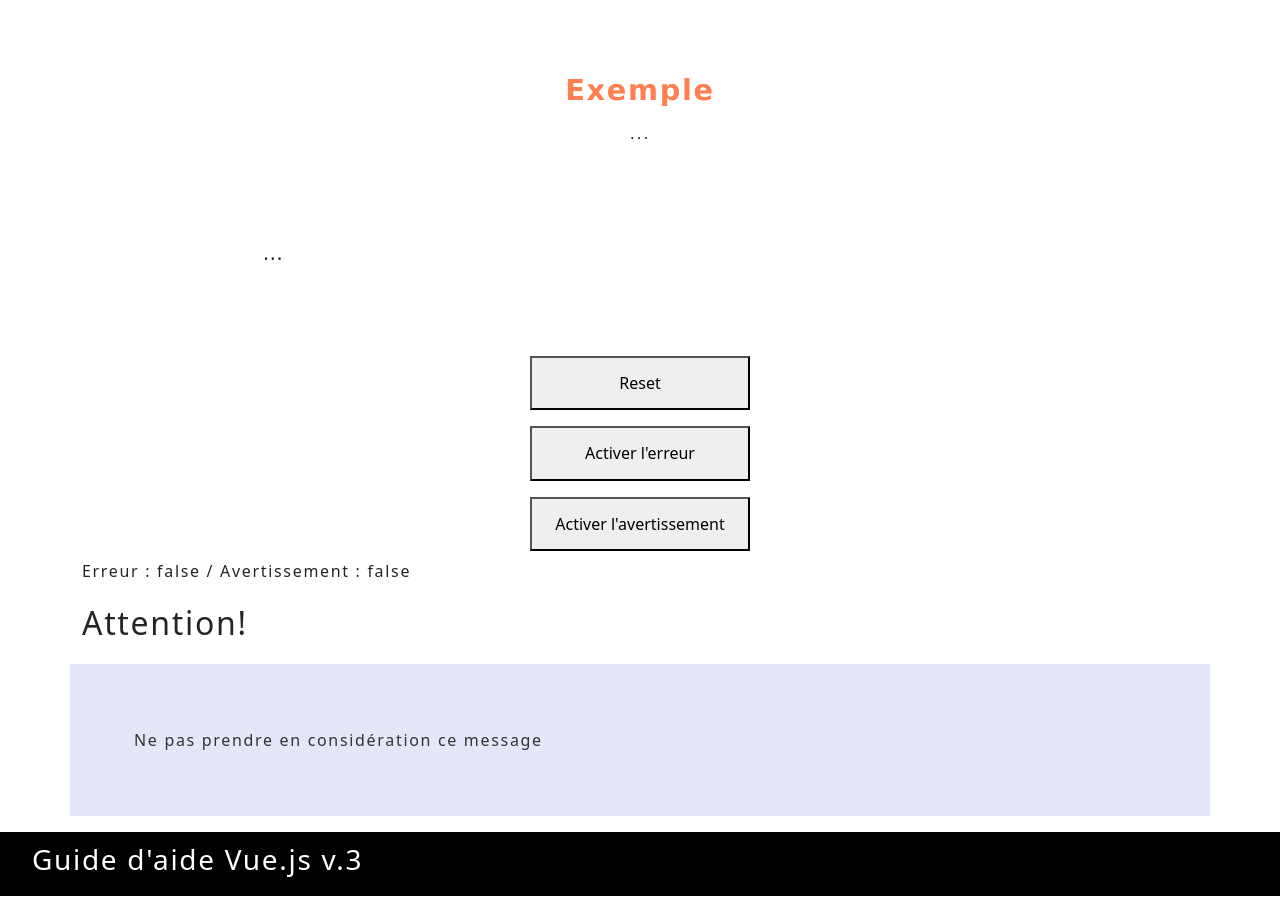
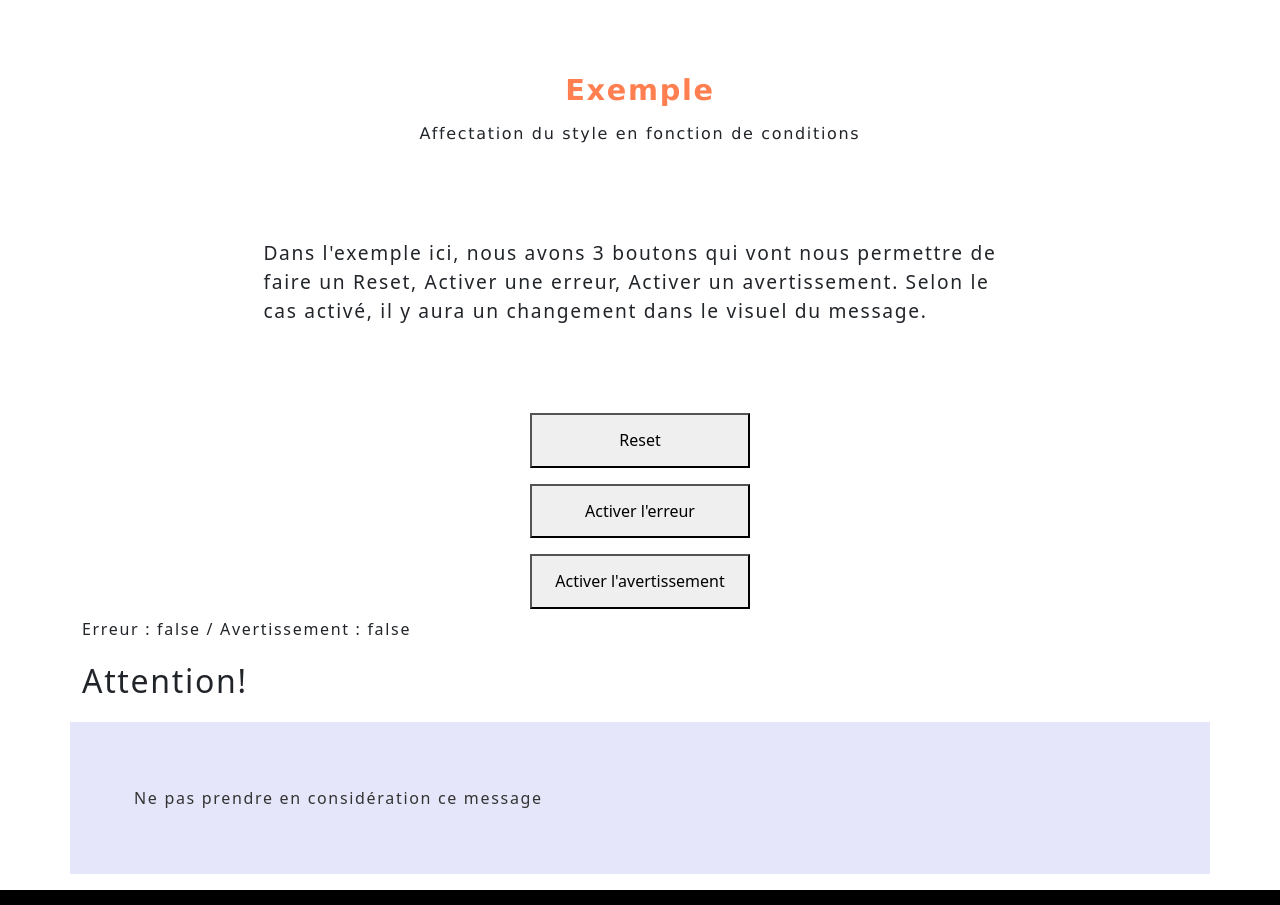
Before and after one commit to ycharles-cstj/aideVueJs, a Vue app: page /stylecondition in a window 1280 px wide. Shown: the part 920-1825 px from the top of the page. Built offline with nearby package versions, Linux system fonts and the light colour scheme.

Commit message:
fix-texte

```diff
--- a/src/views/PageStyleCondition.vue
+++ b/src/views/PageStyleCondition.vue
@@ -42,11 +42,11 @@
         </div>
 
         <TitreContent :titre="'Exemple'">
-            <p>...</p>
+            <p>Affectation du style en fonction de conditions</p>
         </TitreContent>
 
         <ExplicationsExemple>
-            <p>... </p>
+            <p>Dans l'exemple ici, nous avons 3 boutons qui vont nous permettre de faire un Reset, Activer une erreur, Activer un avertissement. Selon le cas activé, il y aura un changement dans le visuel du message. </p>
         </ExplicationsExemple>
 
         <button @click="gererMsg(false, false)">Reset</button>
```
